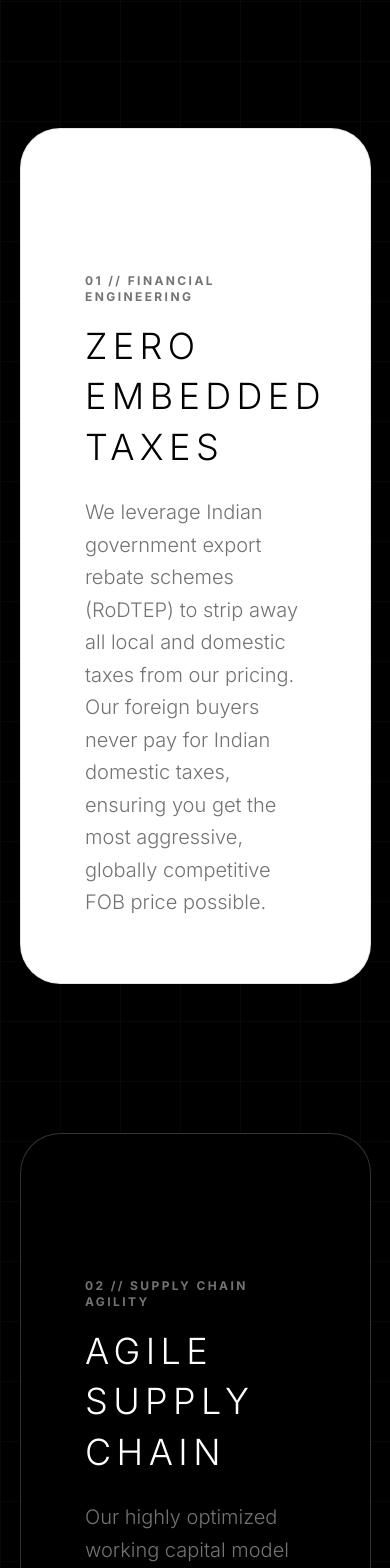
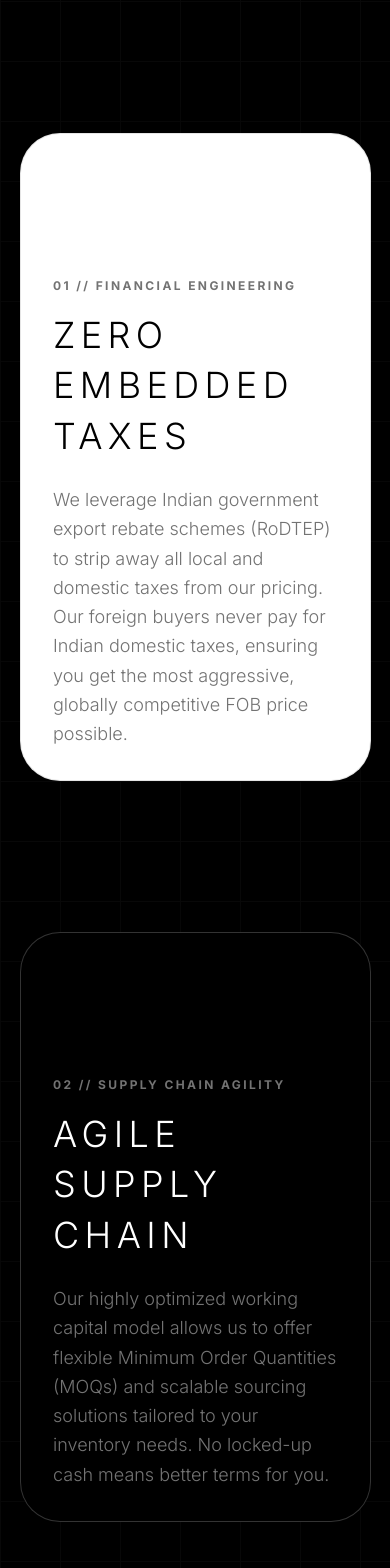
Before and after one commit to let-me2004/Invega-exports-, a Next.js app: page / in a window 390 px wide. Shown: the part 7080-8648 px from the top of the page. Built offline with nearby package versions, Linux system fonts and the light colour scheme.

Commit message:
fix: make polaroids a swipe carousel on mobile, fix nav overlapping ScrollStack and video title

```diff
--- a/src/app/globals.css
+++ b/src/app/globals.css
@@ -91,3 +91,8 @@ html, body {
   transform: scale(1.05);
   opacity: 0.9;
 }
+
+
+
+
+.hide-scrollbar { scrollbar-width: none; -ms-overflow-style: none; } .hide-scrollbar::-webkit-scrollbar { display: none; }
--- a/src/components/ExportAdvantages.tsx
+++ b/src/components/ExportAdvantages.tsx
@@ -22,44 +22,44 @@ export default function ExportAdvantages() {
         </p>
       </div>
 
-      <div className="relative z-10">
+      <div className="relative z-10 pt-12 md:pt-0">
         <ScrollStack useWindowScroll={true} itemDistance={150} stackPosition="20%">
 
           <ScrollStackItem itemClassName="bg-white text-black border border-black/10">
-            <div className="flex flex-col h-full justify-center pt-20 md:pt-0">
+            <div className="flex flex-col h-full justify-center pt-28 md:pt-0">
               <span className="text-xs font-bold tracking-[0.2em] text-[#737373] mb-4 uppercase">01 // Financial Engineering</span>
               <h2 className="text-4xl md:text-5xl premium-heading mb-6">Zero Embedded Taxes</h2>
-              <p className="text-xl leading-relaxed text-[#737373] font-light">
+              <p className="text-lg md:text-xl leading-relaxed text-[#737373] font-light">
                 We leverage Indian government export rebate schemes (RoDTEP) to strip away all local and domestic taxes from our pricing. Our foreign buyers never pay for Indian domestic taxes, ensuring you get the most aggressive, globally competitive FOB price possible.
               </p>
             </div>
           </ScrollStackItem>
 
           <ScrollStackItem itemClassName="bg-black text-white border border-white/20">
-            <div className="flex flex-col h-full justify-center pt-20 md:pt-0">
+            <div className="flex flex-col h-full justify-center pt-28 md:pt-0">
               <span className="text-xs font-bold tracking-[0.2em] text-[#737373] mb-4 uppercase">02 // Supply Chain Agility</span>
               <h2 className="text-4xl md:text-5xl premium-heading mb-6">Agile Supply Chain</h2>
-              <p className="text-xl leading-relaxed text-[#737373] font-light">
+              <p className="text-lg md:text-xl leading-relaxed text-[#737373] font-light">
                 Our highly optimized working capital model allows us to offer flexible Minimum Order Quantities (MOQs) and scalable sourcing solutions tailored to your inventory needs. No locked-up cash means better terms for you.
               </p>
             </div>
           </ScrollStackItem>
 
           <ScrollStackItem itemClassName="bg-white text-black border border-black/10">
-            <div className="flex flex-col h-full justify-center pt-20 md:pt-0">
+            <div className="flex flex-col h-full justify-center pt-28 md:pt-0">
               <span className="text-xs font-bold tracking-[0.2em] text-[#737373] mb-4 uppercase">03 // Global Quality</span>
               <h2 className="text-4xl md:text-5xl premium-heading mb-6">Global Materials</h2>
-              <p className="text-xl leading-relaxed text-[#737373] font-light">
+              <p className="text-lg md:text-xl leading-relaxed text-[#737373] font-light">
                 Through the Advance Authorisation scheme, we can source world-class raw materials duty-free. This means you receive premium, internationally compliant products assembled at Indian manufacturing costs.
               </p>
             </div>
           </ScrollStackItem>
 
           <ScrollStackItem itemClassName="bg-black text-white border border-white/20">
-            <div className="flex flex-col h-full justify-center pt-20 md:pt-0">
+            <div className="flex flex-col h-full justify-center pt-28 md:pt-0">
               <span className="text-xs font-bold tracking-[0.2em] text-[#737373] mb-4 uppercase">04 // Compliance</span>
               <h2 className="text-4xl md:text-5xl premium-heading mb-6">100% Reliability</h2>
-              <p className="text-xl leading-relaxed text-[#737373] font-light">
+              <p className="text-lg md:text-xl leading-relaxed text-[#737373] font-light">
                 We are a fully compliant, DGFT-registered export house. Our strict adherence to government standards ensures seamless customs clearance, accurate documentation, and zero shipping delays for our international partners.
               </p>
             </div>
--- a/src/components/animations/PolaroidStack.tsx
+++ b/src/components/animations/PolaroidStack.tsx
@@ -11,11 +11,11 @@ const images = [
 
 export const PolaroidStack = () => {
   return (
-    <div className="w-full flex justify-center items-center pt-4 pb-16 px-4">
+    <div className="w-full flex justify-start md:justify-center items-center gap-6 md:gap-6 lg:gap-10 pt-12 pb-16 px-6 overflow-x-auto md:overflow-visible snap-x snap-mandatory hide-scrollbar">
       {images.map((img, i) => (
         <div
           key={i}
-          className={`relative group w-[4.5rem] h-24 sm:w-24 sm:h-32 md:w-40 md:h-52 lg:w-48 lg:h-64 bg-[#f4f4f4] p-1 sm:p-1.5 md:p-2 lg:p-3 pb-4 sm:pb-6 md:pb-10 lg:pb-14 shadow-2xl transition-all duration-500 ease-[cubic-bezier(0.25,1,0.5,1)] ${img.rot} ${img.y} hover:!z-50 hover:!scale-110 hover:!rotate-0 hover:!-translate-y-8 cursor-pointer -mx-2 sm:-mx-3 md:mx-4`}
+          className={`relative group shrink-0 snap-center w-[6rem] h-32 sm:w-28 sm:h-36 md:w-40 md:h-52 lg:w-48 lg:h-64 bg-[#f4f4f4] p-1.5 sm:p-2 md:p-2 lg:p-3 pb-6 sm:pb-8 md:pb-10 lg:pb-14 shadow-2xl transition-all duration-500 ease-[cubic-bezier(0.25,1,0.5,1)] ${img.rot} ${img.y} hover:!z-50 hover:!scale-110 hover:!rotate-0 hover:!-translate-y-8 cursor-pointer`}
           style={{
             transformOrigin: 'center center',
             boxShadow: '0 25px 50px -12px rgba(0,0,0,0.8)'
@@ -29,7 +29,7 @@ export const PolaroidStack = () => {
               className="w-full h-full object-cover filter grayscale opacity-70 group-hover:grayscale-0 group-hover:opacity-100 transition-all duration-700"
             />
           </div>
-          <div className="absolute bottom-1 sm:bottom-2 md:bottom-3 lg:bottom-5 left-0 w-full text-center text-[5px] sm:text-[6px] md:text-[10px] lg:text-xs text-black/60 uppercase tracking-[0.25em] font-semibold truncate px-1">
+          <div className="absolute bottom-1 sm:bottom-2 md:bottom-3 lg:bottom-5 left-0 w-full text-center text-[7px] sm:text-[8px] md:text-[10px] lg:text-xs text-black/60 uppercase tracking-[0.25em] font-semibold truncate px-1">
             {img.label}
           </div>
         </div>
--- a/src/components/animations/ScrollExpand.css
+++ b/src/components/animations/ScrollExpand.css
@@ -70,6 +70,7 @@
 }
 
 .scroll-expand__title {
+  padding-top: 4rem; /* Clear fixed nav */
   position: absolute;
   inset: 0;
   display: flex;
--- a/src/components/animations/ScrollStack.css
+++ b/src/components/animations/ScrollStack.css
@@ -4,10 +4,16 @@
 }
 
 .scroll-stack-inner {
-  padding: 10vh 5vw 30rem;
+  padding: 5vh 5vw 15rem;
   min-height: 100vh;
   max-width: 1200px;
   margin: 0 auto;
+}
+
+@media (min-width: 768px) {
+  .scroll-stack-inner {
+    padding: 10vh 5vw 30rem;
+  }
 }
 
 .scroll-stack-card-wrapper {
@@ -23,7 +29,7 @@
   min-height: 25rem;
   width: 100%;
   margin: 30px 0;
-  padding: 4rem;
+  padding: 2rem;
   border-radius: 40px;
   box-sizing: border-box;
   /* Improve mobile performance */
@@ -32,6 +38,12 @@
   position: relative;
 }
 
+@media (min-width: 768px) {
+  .scroll-stack-card {
+    padding: 4rem;
+  }
+}
+
 .scroll-stack-end {
   width: 100%;
   height: 1px;
```
